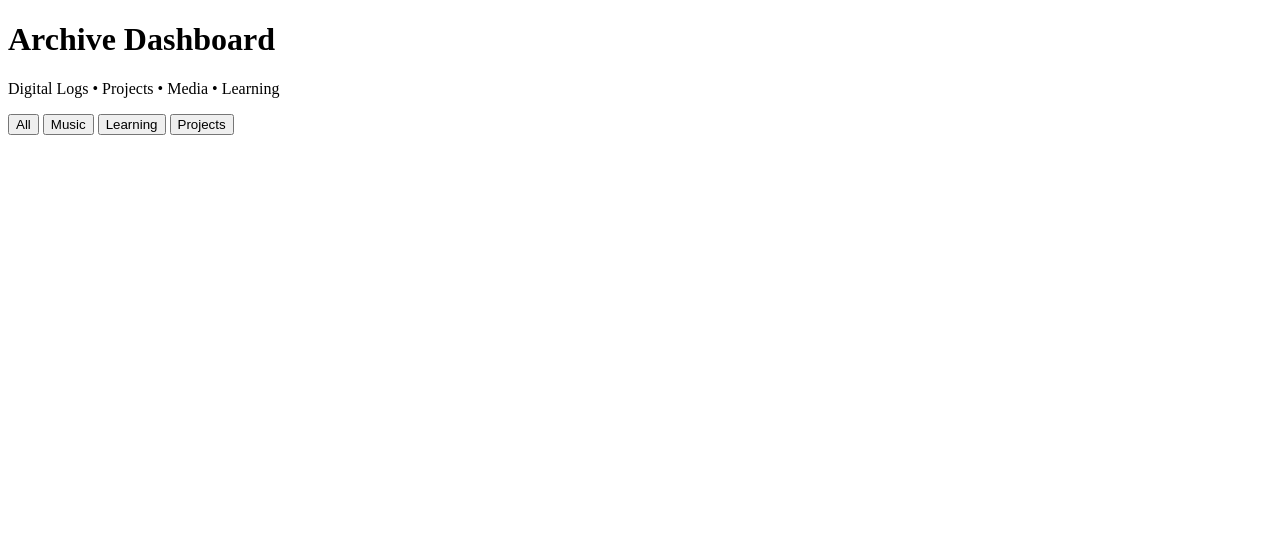
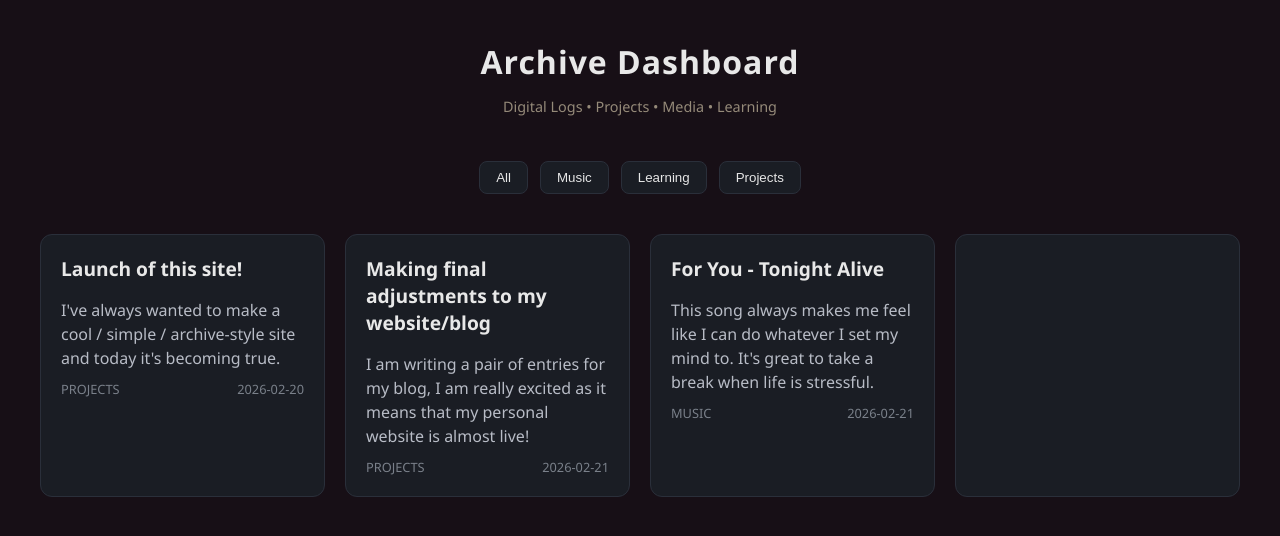
Before and after one commit to d3Mireya/archive-dashboard, a plain HTML site: page index.html in a window 1280 px wide. Drawn offline with Linux system fonts and the light colour scheme; the site is published under a folder, as on GitHub Pages, so addresses that start at the root find nothing.

Commit message:
Update index.html
Fixed the path to the CSS, and JavaScript files

```diff
--- a/index.html
+++ b/index.html
@@ -4,7 +4,7 @@
   <meta charset="UTF-8">
   <meta name="viewport" content="width=device-width, initial-scale=1.0">
   <title>Personal archive</title>
-  <link rel="stylesheet" href="/css/style.css">
+  <link rel="stylesheet" href="./css/style.css">
 </head>
 <body>
 
@@ -24,7 +24,7 @@
     <!-- For the cards -->
   </main>
 
-  <script src="/js/data.js"></script>
-  <script src="/js/script.js"></script>
+  <script src="./js/data.js"></script>
+  <script src="./js/script.js"></script>
 </body>
 </html>
```
